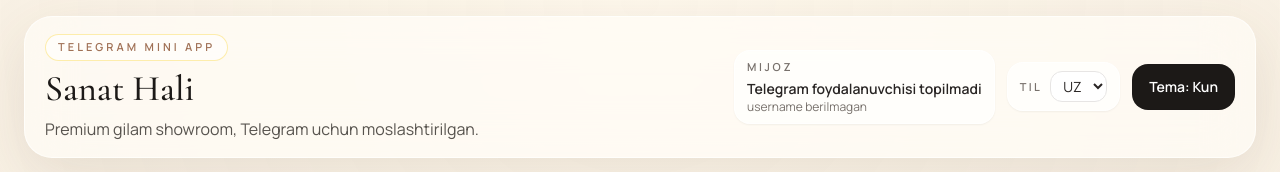
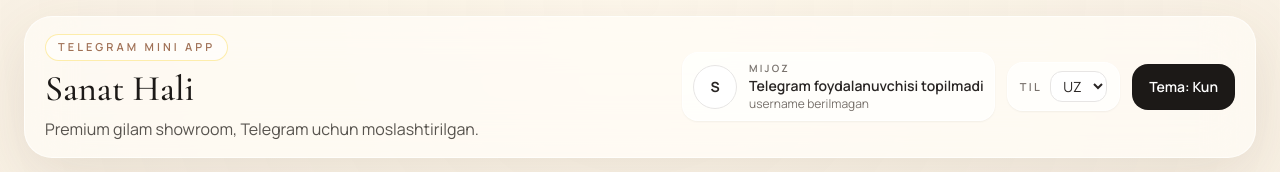
Before and after one commit to Wic000/sanat-hali, a React (Vite) app: page / in a window 1280 px wide. Shown: the top 172 px of the page. Built offline with nearby package versions, Linux system fonts and the light colour scheme.

Commit message:
Compact Telegram user avatar card

```diff
--- a/components/ShowroomHeader.tsx
+++ b/components/ShowroomHeader.tsx
@@ -21,6 +21,16 @@
   onChangeLang: (lang: AppLang) => void;
 }
 
+const getAvatarLetter = (telegramUser: TelegramUser | null) => {
+  const source =
+    telegramUser?.first_name ||
+    telegramUser?.last_name ||
+    telegramUser?.username ||
+    'S';
+
+  return source.charAt(0).toUpperCase();
+};
+
 const ShowroomHeader: React.FC<ShowroomHeaderProps> = ({
   telegramUser,
   isAdmin,
@@ -39,7 +49,11 @@
   usernameMissingLabel,
   onToggleTheme,
   onChangeLang,
-}) => (
+}) => {
+  const displayName = telegramUser?.first_name || telegramUser?.last_name || userMissingLabel;
+  const displayUsername = telegramUser?.username ? `@${telegramUser.username}` : usernameMissingLabel;
+
+  return (
   <header className={`mb-4 rounded-[28px] border px-4 py-4 shadow-[0_18px_60px_rgba(90,65,40,0.12)] backdrop-blur-xl sm:px-5 ${
     theme === 'dark'
       ? 'border-white/10 bg-[rgba(28,24,21,0.82)]'
@@ -59,15 +73,32 @@
       </div>
 
       <div className="flex flex-wrap items-center gap-3">
-        <div className={`rounded-2xl border px-3 py-2 shadow-sm ${theme === 'dark' ? 'border-white/10 bg-white/5' : 'border-white/70 bg-white/65'}`}>
-          <div className={`text-[11px] font-semibold uppercase tracking-[0.24em] ${theme === 'dark' ? 'text-stone-400' : 'text-stone-500'}`}>
-            {customerLabel}
+        <div className={`flex items-center gap-3 rounded-2xl border px-2.5 py-2 shadow-sm ${theme === 'dark' ? 'border-white/10 bg-white/5' : 'border-white/70 bg-white/65'}`}>
+          <div className={`flex h-11 w-11 shrink-0 items-center justify-center overflow-hidden rounded-full border text-sm font-bold ${
+            theme === 'dark'
+              ? 'border-white/10 bg-stone-900 text-stone-100'
+              : 'border-stone-200 bg-white text-stone-800'
+          }`}>
+            {telegramUser?.photo_url ? (
+              <img
+                src={telegramUser.photo_url}
+                alt={displayName}
+                className="h-full w-full object-cover"
+              />
+            ) : (
+              getAvatarLetter(telegramUser)
+            )}
           </div>
-          <div className={`mt-1 text-sm font-semibold ${theme === 'dark' ? 'text-stone-100' : 'text-stone-800'}`}>
-            {telegramUser?.first_name || userMissingLabel}
-          </div>
-          <div className={`text-xs ${theme === 'dark' ? 'text-stone-400' : 'text-stone-500'}`}>
-            {telegramUser?.username ? `@${telegramUser.username}` : usernameMissingLabel}
+          <div className="min-w-0">
+            <div className={`text-[10px] font-semibold uppercase tracking-[0.22em] ${theme === 'dark' ? 'text-stone-500' : 'text-stone-500'}`}>
+              {customerLabel}
+            </div>
+            <div className={`truncate text-sm font-semibold ${theme === 'dark' ? 'text-stone-100' : 'text-stone-800'}`}>
+              {displayName}
+            </div>
+            <div className={`truncate text-xs ${theme === 'dark' ? 'text-stone-400' : 'text-stone-500'}`}>
+              {displayUsername}
+            </div>
           </div>
         </div>
 
@@ -112,6 +143,7 @@
       </div>
     </div>
   </header>
-);
+  );
+};
 
 export default ShowroomHeader;
--- a/types.ts
+++ b/types.ts
@@ -39,6 +39,7 @@
   username?: string;
   first_name?: string;
   last_name?: string;
+  photo_url?: string;
   phone_number?: string;
   language_code?: string;
 }
```
